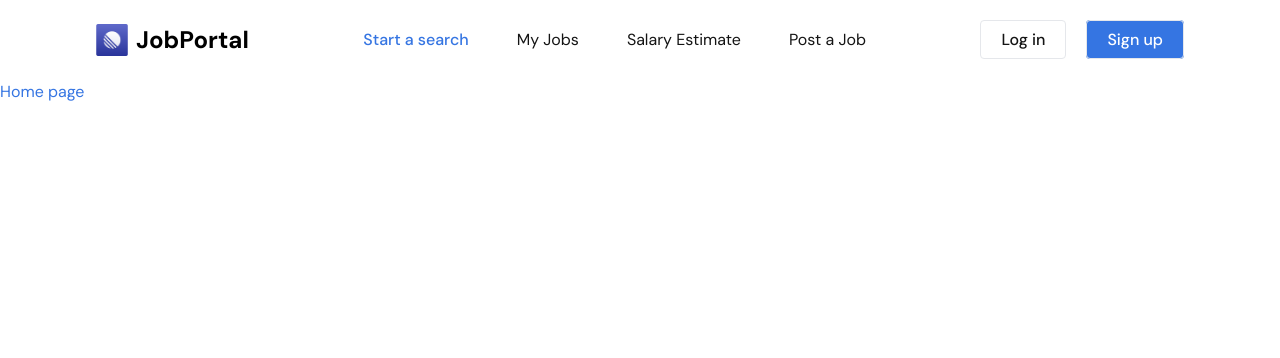
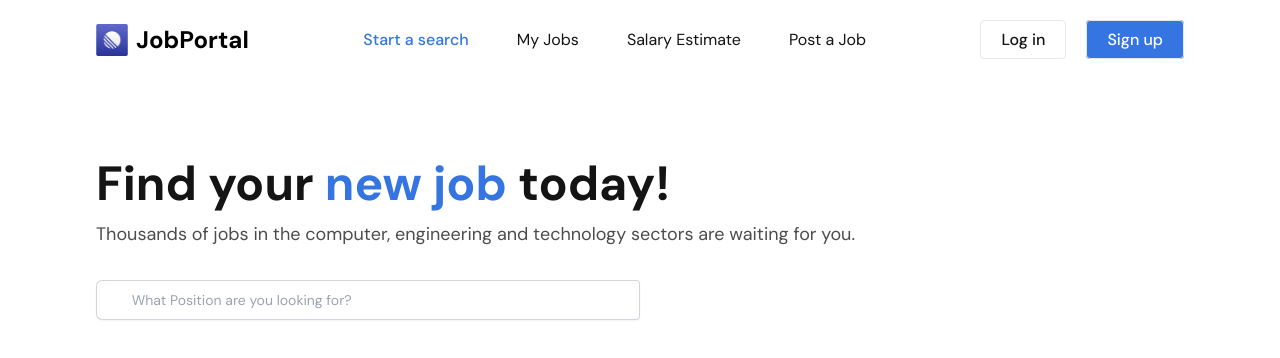
Before and after one commit to kashish567/job-portal, a React (Vite) app in the folder client/: page / in a window 1280 px wide. Shown: the top 358 px of the page. Built offline with nearby package versions, Linux system fonts and the light colour scheme.

Commit message:
banner-home

```diff
--- a/client/src/Pages/Home.jsx
+++ b/client/src/Pages/Home.jsx
@@ -1,5 +1,11 @@
+import Banner from "../components/Banner";
+
 const Home = () => {
-  return <div className="text-blue">Home page</div>;
+  return (
+    <div>
+      <Banner />
+    </div>
+  );
 };
 
 export default Home;
--- /dev/null
+++ b/client/src/components/Banner.jsx
@@ -0,0 +1,30 @@
+import React from "react";
+
+const Banner = () => {
+  return (
+    <div className="max-w-screen-2xl container mx-auto xl:px-24 px4 md:py-20 py-14">
+      <h1 className="text-5xl font-bold text-primary mb-3">
+        Find your<span className="text-blue"> new job </span>today!
+      </h1>
+      <p className="text-lg text-black/70 mb-8 ">
+        Thousands of jobs in the computer, engineering and technology sectors
+        are waiting for you.
+      </p>
+      <form>
+        <div>
+          <div className="flex md:rounded-s-md rounded shadow-sm ring-1 ring-inset ring-gray-300 focus-within:ring-2 focus-within:ring-inset focus-within:ring-indigo-600 md:w-1/2 w-full">
+            <input
+              type="text"
+              name="title"
+              id="title"
+              placeholder=" What Position are you looking for?"
+              className="block flex-1 border-0 bg-transparent py-1.5 pl-8 text-gray-800 placeholder:text-gray-400 focus:right-0 sm:text-sm sm:leading-7"
+            />
+          </div>
+        </div>
+      </form>
+    </div>
+  );
+};
+
+export default Banner;
```
